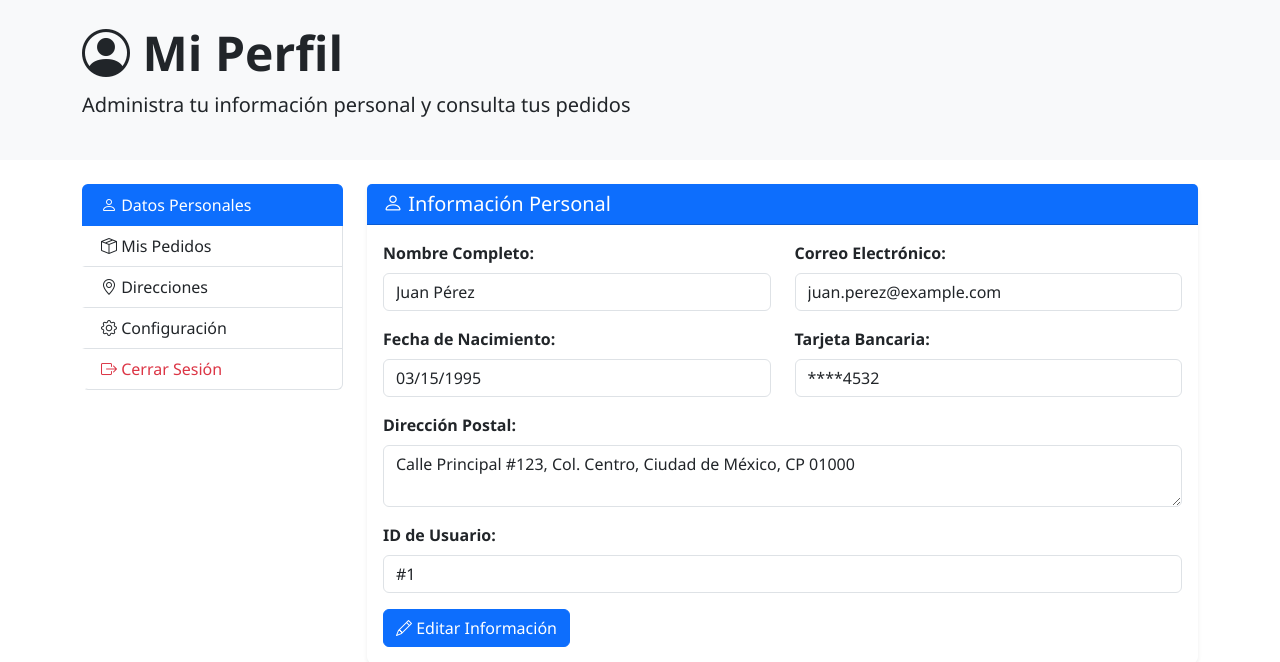
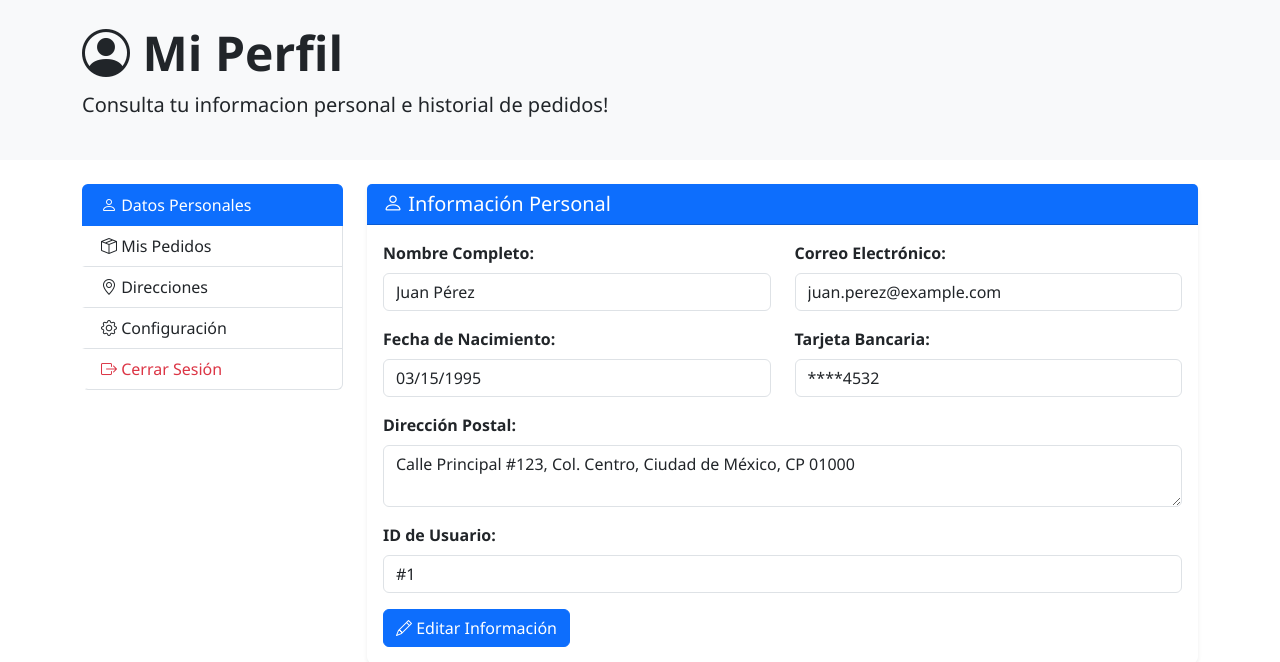
Before and after one commit to Alexander12y/materialesConstruccion_final, a PHP site: page /perfil_usuario.php in a window 1280 px wide. Shown: the part 62-724 px from the top of the page. Run offline with PHP 8.4, Linux system fonts and the light colour scheme.

Commit message:
Mejora en perfil_usuario

```diff
--- a/html/perfil_usuario.php
+++ b/html/perfil_usuario.php
@@ -60,7 +60,7 @@ $current_page = 'perfil';
             <h1 class="display-5 fw-bold">
                 <i class="bi bi-person-circle"></i> Mi Perfil
             </h1>
-            <p class="lead">Administra tu información personal y consulta tus pedidos</p>
+            <p class="lead">Consulta tu informacion personal e historial de pedidos!</p>
         </div>
     </div>
 
```
